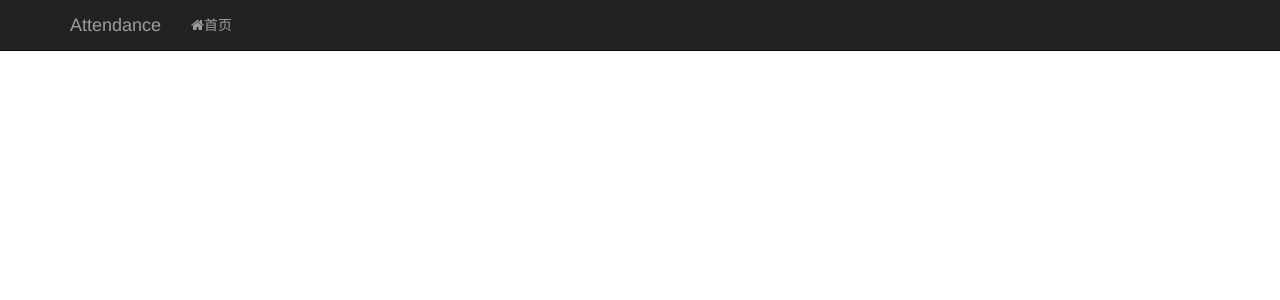
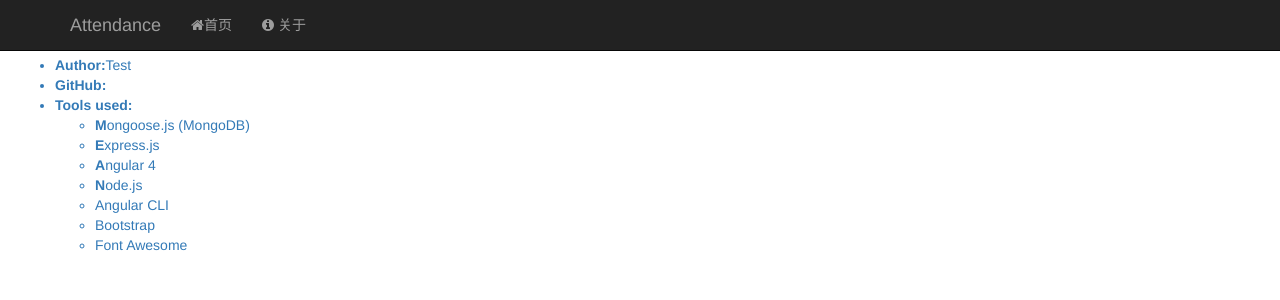
Before and after one commit to hobartSimple/Attendance, an Angular app: page /about in a window 1280 px wide. Before the commit this address led to /. Shown: the top 300 px of the page. Built offline with nearby package versions, Linux system fonts and the light colour scheme.

Commit message:
2017年8月9日10:59:37 添加about页面

```diff
--- a/package.json
+++ b/package.json
@@ -4,7 +4,7 @@
   "license": "MIT",
   "scripts": {
     "ng": "ng",
-    "start": "ng serve -port 9005 --prod --aot",
+    "start": "ng serve -port 9005 --prod",
     "build": "ng build",
     "test": "ng test",
     "lint": "ng lint",
--- /dev/null
+++ b/src/app/about/about.component.html
@@ -0,0 +1,19 @@
+<div class="card card-warning">
+  <h4 class="card-header text-danger">About</h4>
+  <div class="card-block text-primary">
+    <ul>
+      <li><b>Author:</b> <a href="https://github.com/DavideViolante" target="_blank">Test</a></li>
+      <li><b>GitHub:</b> <a href="https://github.com/DavideViolante/Angular2-Full-Stack" target="_blank"></a></li>
+      <li><b>Tools used:</b></li>
+      <ul>
+        <li><a href="http://www.mongoosejs.com" target="_blank"><b>M</b>ongoose.js</a> (<a href="https://www.mongodb.com" target="_blank">MongoDB</a>)</li>
+        <li><a href="http://www.expressjs.com" target="_blank"><b>E</b>xpress.js</a></li>
+        <li><a href="https://www.angular.io" target="_blank"><b>A</b>ngular 4</a></li>
+        <li><a href="https://www.nodejs.org" target="_blank"><b>N</b>ode.js</a></li>
+        <li><a href="https://cli.angular.io" target="_blank">Angular CLI</a></li>
+        <li><a href="http://www.getbootstrap.com" target="_blank">Bootstrap</a></li>
+        <li><a href="http://www.fontawesome.io" target="_blank">Font Awesome</a></li>
+      </ul>
+    </ul>
+  </div>
+</div>
--- /dev/null
+++ b/src/app/about/about.component.ts
@@ -0,0 +1,15 @@
+import { Component, OnInit } from '@angular/core';
+
+@Component({
+  selector: 'app-about',
+  templateUrl: './about.component.html',
+  styleUrls: ['./about.component.css']
+})
+export class AboutComponent implements OnInit {
+
+  constructor() { }
+
+  ngOnInit() {
+  }
+
+}
--- a/src/app/app-routing.module.ts
+++ b/src/app/app-routing.module.ts
@@ -3,11 +3,11 @@
 import { RouterModule, Routes } from '@angular/router';
 import { AppComponent } from './app.component';
 import { HomeComponent } from './home/component/home.component';
-//import { AboutComponent } from './about/about.component';
+import { AboutComponent } from './about/about.component';
 
 const routes: Routes = [
-  { path: '', component: HomeComponent }//,
-  //{ path: 'about', component: AboutComponent }
+  { path: '', component: HomeComponent },
+  { path: 'about', component: AboutComponent }
 ];
 
 @NgModule({
--- a/src/app/app.component.html
+++ b/src/app/app.component.html
@@ -1,3 +1,4 @@
+<div class="container-fluid">
   <!-- Fixed navbar -->
   <nav class="navbar navbar-inverse navbar-fixed-top">
     <div class="container">
@@ -13,12 +14,13 @@
       </div>
       <div id="navbar" class="navbar-collapse collapse">
         <ul class="nav navbar-nav" >
-        <li><a routerLink="/home" routerLinkActive="active" [routerLinkActiveOptions]="{exact:true}"><i class="fa fa-home"></i>首页</a></li>
-        <!--<li><a routerLink="/statistics">统计</a></li>
-        <li><a routerLink="/about">关于作者</a></li>-->
+          <li><a routerLink="/home" class="nav-item nav-link" routerLinkActive="active" [routerLinkActiveOptions]="{exact:true}"><i class="fa fa-home"></i>首页</a></li>
+          <!--<li><a routerLink="/statistics">统计</a></li>-->
+          <li><a routerLink="/about" class="nav-item nav-link" routerLinkActive="active"><i class="fa fa-info-circle"></i> 关于</a></li>
         </ul>
       </div>
       <!--/.nav-collapse -->
     </div>
   </nav>
   <router-outlet></router-outlet>
+</div>
--- a/src/app/app.module.ts
+++ b/src/app/app.module.ts
@@ -6,11 +6,13 @@
 
 import { AppComponent } from './app.component';
 import { HomeComponent } from './home/component/home.component';
+import { AboutComponent } from './about/about.component';
 
 @NgModule({
   declarations: [
     AppComponent,
-    HomeComponent
+    HomeComponent,
+    AboutComponent
   ],
   imports: [
     AppRoutingModule,
--- a/src/app/home/component/home.component.html
+++ b/src/app/home/component/home.component.html
@@ -4,7 +4,7 @@
     <i class="fa fa-circle-o-notch fa-spin fa-3x"></i>
   </div>
 </div>
-<!-- <app-toast [message]="toast.message"></app-toast> -->
+<!--<app-toast [message]="toast.message"></app-toast>-->
 
 <div class="card card-warning" *ngIf="!isLoading">
   <h4 class="card-header text-primary">Current Cats </h4>
--- a/src/app/home/component/home.component.ts
+++ b/src/app/home/component/home.component.ts
@@ -1,4 +1,9 @@
 import { Component, OnInit } from '@angular/core';
+import { Http } from '@angular/http';
+import { FormGroup, FormControl, Validators, FormBuilder } from '@angular/forms';
+
+//import { HomeService } from './../service/home.service';
+import { ToastComponent } from './../../shared/toast/toast.component';
 
 @Component({
   selector: 'app-home',
@@ -6,10 +11,13 @@
   styleUrls: ['./home.component.css']
 })
 export class HomeComponent implements OnInit {
-
+  //cat = [];
   isLoading = true;
 
-  constructor() { }
+  constructor(private http: Http,
+             // private homeService: HomeService,
+              public toast: ToastComponent,
+              private formBuilder: FormBuilder) { }
 
   ngOnInit() {
   }
```
Also changed, not shown: src/app/about/about.component.css (added), 1 other file (tests, documents, lock files or other folders). Lines whose indentation alone changed are shown as unchanged.
